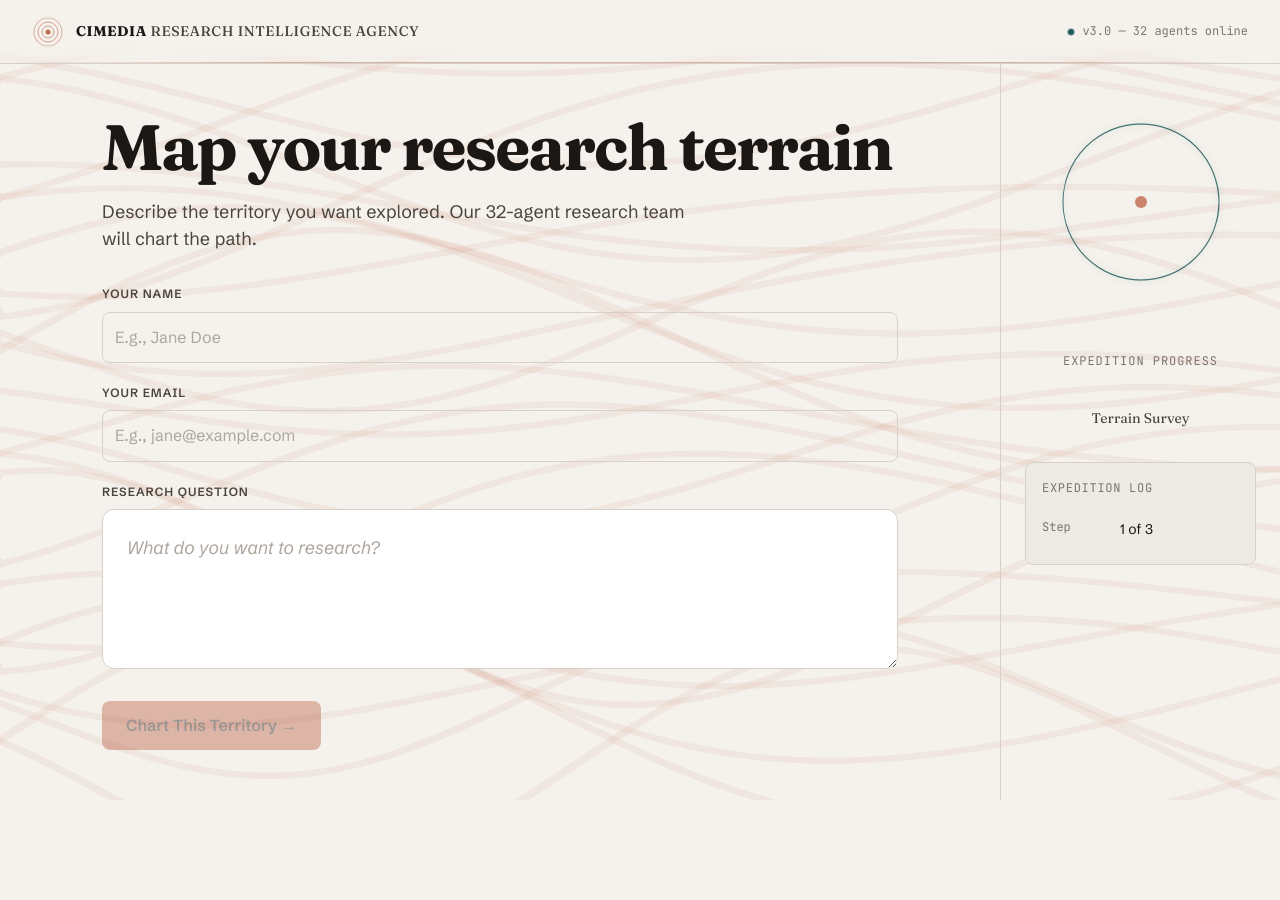
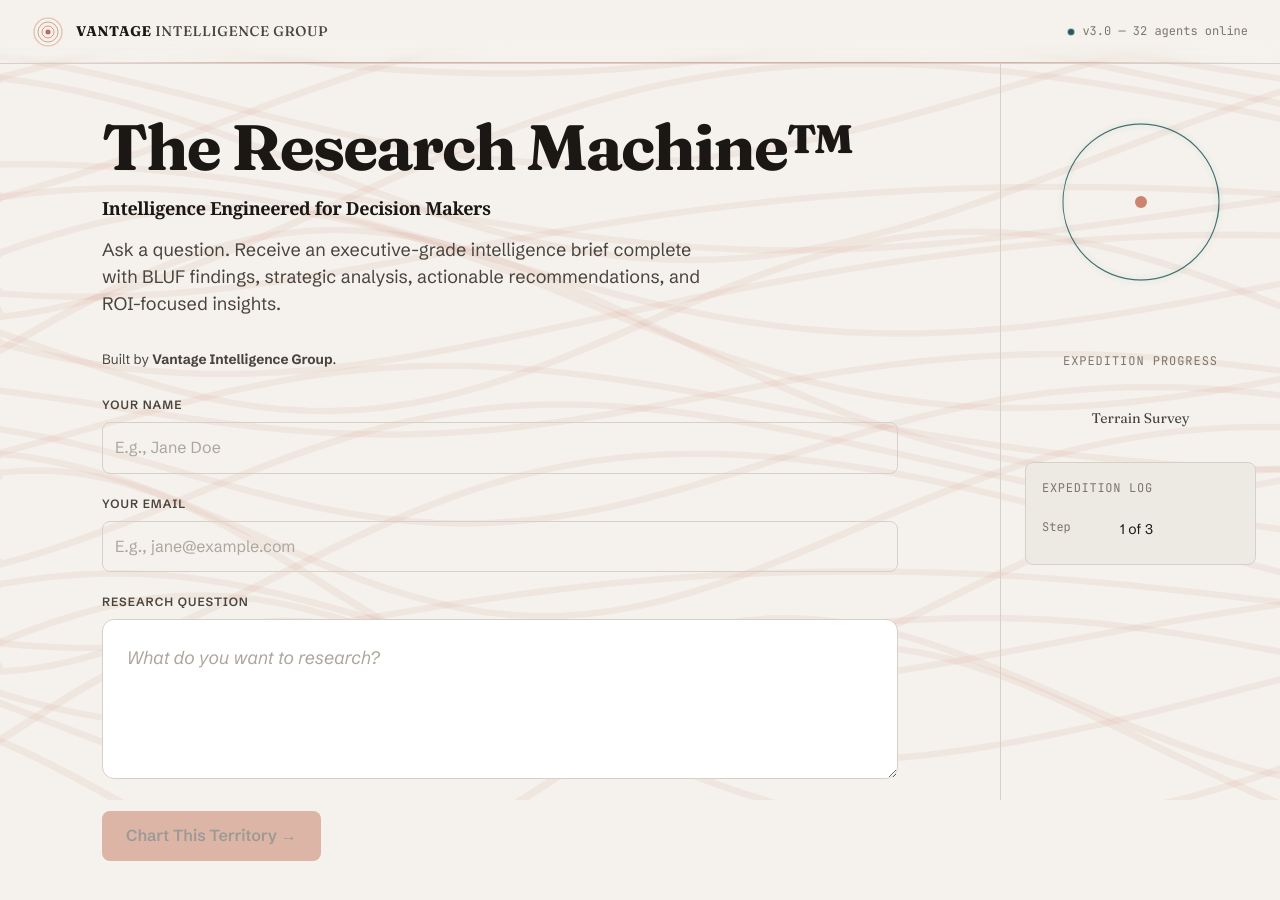
Before and after one commit to cimedia-tech/research-request-builder, a Next.js app: page / in a window 1280 px wide. Shown: the top 900 px of the page. Before the commit the page ends 830 px from the top, so only its background shows below. Built offline with nearby package versions, Linux system fonts and the light colour scheme.

Commit message:
Brand architecture alignment: Vantage Intelligence Group & The Research Machine

```diff
--- a/src/app/api/expand/route.ts
+++ b/src/app/api/expand/route.ts
@@ -1,7 +1,7 @@
 import { GoogleGenerativeAI } from "@google/generative-ai";
 import { NextRequest, NextResponse } from "next/server";
 
-const SYSTEM_PROMPT = `You are the Research Request Architect for the CIMedia Research Intelligence Agency v3.0 — a 32+ agent AI research consultancy that transforms questions into evidence-based decisions.
+const SYSTEM_PROMPT = `You are the Research Request Architect for Vantage Intelligence Group — The Research Machine™ (v3.0), a 32+ agent AI research platform that transforms questions into evidence-based decisions.
 
 Your job is to take a rough research question from a user and help them expand it into a precision-engineered research brief that will maximize the Research Machine's output quality.
 
@@ -44,7 +44,7 @@ Be intelligent about which questions you ask based on the topic. An education re
 
 RESPOND ONLY WITH VALID JSON. No markdown, no explanation, just the JSON object.`;
 
-const PROMPT_BUILDER_SYSTEM = `You are the Research Request Architect for CIMedia Research Intelligence Agency v3.0.
+const PROMPT_BUILDER_SYSTEM = `You are the Research Request Architect for Vantage Intelligence Group — The Research Machine™ (v3.0).
 
 Given a research topic and the user's answers to follow-up questions, output a JSON object containing:
 
--- a/src/app/api/submit/route.ts
+++ b/src/app/api/submit/route.ts
@@ -114,7 +114,7 @@ async function uploadToGoogleDrive(
     const jobFolderId = jobFolder.id;
 
     // 3. Upload Markdown Files
-    const boundary = "boundary_cimedia_rm";
+    const boundary = "boundary_vantage_rm";
 
     // File 1: 1_Research_Brief.md
     const f1Meta = { name: "1_Research_Brief.md", parents: [jobFolderId], mimeType: "text/markdown" };
@@ -272,7 +272,7 @@ ${question}
 ${truncatedPrompt}
 
 ━━━━━━━━━━━━━━━━━━━━━━━━━━━
-⚡ Submitted via CIMedia Research Request Builder
+⚡ Submitted via Vantage Research Request Builder
 🔗 The Research Machine is standing by.`;
 
   try {
@@ -331,7 +331,7 @@ async function saveToDispatchQueue(
       originalQuestion: question,
       prompt,
       submittedAt: timestamp,
-      submittedBy: name ? `${name} <${email}>` : "CIMedia Research Request Builder",
+      submittedBy: name ? `${name} <${email}>` : "Vantage Research Request Builder",
       targetAgent: "research_machine",
       gdriveFolderLink: gdriveFolderLink || null,
     };
--- a/src/app/globals.css
+++ b/src/app/globals.css
@@ -1,6 +1,6 @@
 /* ═══════════════════════════════════════════════════════════════
    TERRAIN INTELLIGENCE — Design System
-   CIMedia Research Intelligence Agency
+   Vantage Intelligence Group
    ═══════════════════════════════════════════════════════════════ */
 
 /* ── Google Fonts ─────────────────────────────────────────────── */
--- a/src/app/layout.tsx
+++ b/src/app/layout.tsx
@@ -2,20 +2,21 @@ import type { Metadata } from "next";
 import "./globals.css";
 
 export const metadata: Metadata = {
-  title: "CIMedia Research Intelligence Agency",
+  title: "The Research Machine™ | Vantage Intelligence Group",
   description:
-    "Transform rough research questions into precision-engineered research briefs. Powered by the 32-agent CIMedia Research Machine.",
+    "Transform rough questions into decision-ready research briefs. Powered by Vantage Intelligence Group.",
   keywords: [
     "research",
-    "CIMedia",
+    "Vantage Intelligence Group",
+    "The Research Machine",
     "AI research",
     "research brief",
-    "intelligence agency",
+    "decision support",
   ],
   openGraph: {
-    title: "CIMedia Research Intelligence Agency",
+    title: "The Research Machine™",
     description:
-      "Map your research terrain. Our 32-agent research team will chart the path.",
+      "Map your research terrain. Powered by Vantage Intelligence Group.",
     type: "website",
   },
 };
--- a/src/app/page.tsx
+++ b/src/app/page.tsx
@@ -293,12 +293,12 @@ export default function ResearchRequestBuilder() {
   const [gdriveFolderLink, setGdriveFolderLink] = useState("");
 
   /* ── Manager Backdoor ────────────────────────────────────── */
-  // 1. URL param: ?access=CIMEDIA_ADMIN_2026
+  // 1. URL param: ?access=VANTAGE_ADMIN_2026
   // 2. Keyboard: Shift+Ctrl+M anywhere on the page
   useEffect(() => {
     const params = new URLSearchParams(window.location.search);
     const accessKey = params.get("access");
-    if (accessKey === "CIMEDIA_ADMIN_2026") {
+    if (accessKey === "VANTAGE_ADMIN_2026") {
       setIsManagerMode(true);
       // Clean the URL so the key isn't visible in screen shares
       const cleanUrl = window.location.pathname;
@@ -311,7 +311,7 @@ export default function ResearchRequestBuilder() {
         setIsManagerMode((prev) => {
           const next = !prev;
           // Show a subtle console message (not a toast — avoid leaking in demos)
-          console.log(`%c[CIMedia] Manager mode ${next ? "ON" : "OFF"}`, "color: #C1694F; font-weight: bold;");
+          console.log(`%c[Vantage] Manager mode ${next ? "ON" : "OFF"}`, "color: #C1694F; font-weight: bold;");
           return next;
         });
       }
@@ -593,7 +593,7 @@ export default function ResearchRequestBuilder() {
               <HeaderLogo />
             </div>
             <span className="header-title">
-              <strong>CIMedia</strong> Research Intelligence Agency
+              <strong>Vantage</strong> Intelligence Group
             </span>
           </div>
           <div className="header-status">
@@ -622,11 +622,16 @@ export default function ResearchRequestBuilder() {
             {currentStep === 1 && (
               <>
                 <h1 className="step-hero-text">
-                  Map your research terrain
+                  The Research Machine™
                 </h1>
+                <h3 style={{ fontSize: "var(--text-lg)", color: "var(--accent-counter)", marginBottom: "1rem", fontFamily: "Georgia, serif" }}>
+                  Intelligence Engineered for Decision Makers
+                </h3>
                 <p className="step-subtitle">
-                  Describe the territory you want explored. Our 32-agent research
-                  team will chart the path.
+                  Ask a question. Receive an executive-grade intelligence brief complete with BLUF findings, strategic analysis, actionable recommendations, and ROI-focused insights.
+                </p>
+                <p style={{ fontSize: "0.85rem", color: "var(--text-secondary)", marginBottom: "1.5rem" }}>
+                  Built by <strong>Vantage Intelligence Group</strong>.
                 </p>
 
                 <div className="input-group" style={{ marginBottom: "1.25rem" }}>
@@ -822,7 +827,7 @@ export default function ResearchRequestBuilder() {
               </h2>
               <p className="step-section-desc">
                 Your precision-engineered research brief is ready. Copy it
-                directly into the CIMedia Research Machine.
+                directly into the Research Machine™.
               </p>
 
               {/* Division + Completeness */}
@@ -952,7 +957,7 @@ export default function ResearchRequestBuilder() {
                     <div className="preview-markdown" style={{ fontSize: "0.9rem", color: "var(--text-secondary)", lineHeight: "1.6", whiteSpace: "pre-wrap", textAlign: "left", fontFamily: "var(--font-body)" }}>
                       {previewContent || `EXECUTIVE BRIEF
 ━━━━━━━━━━━━━━━━━━━━━━━━━━━━━━━━━━━━━━━
-CIMedia Research Intelligence Agency v3.0
+Vantage Intelligence Group — The Research Machine™
 Topic: ${expansionData?.detected_topic || researchQuestion.slice(0, 60)}
 Division: ${expansionData?.detected_division || "Pending"}
 Classification: Research Engagement Brief
```
